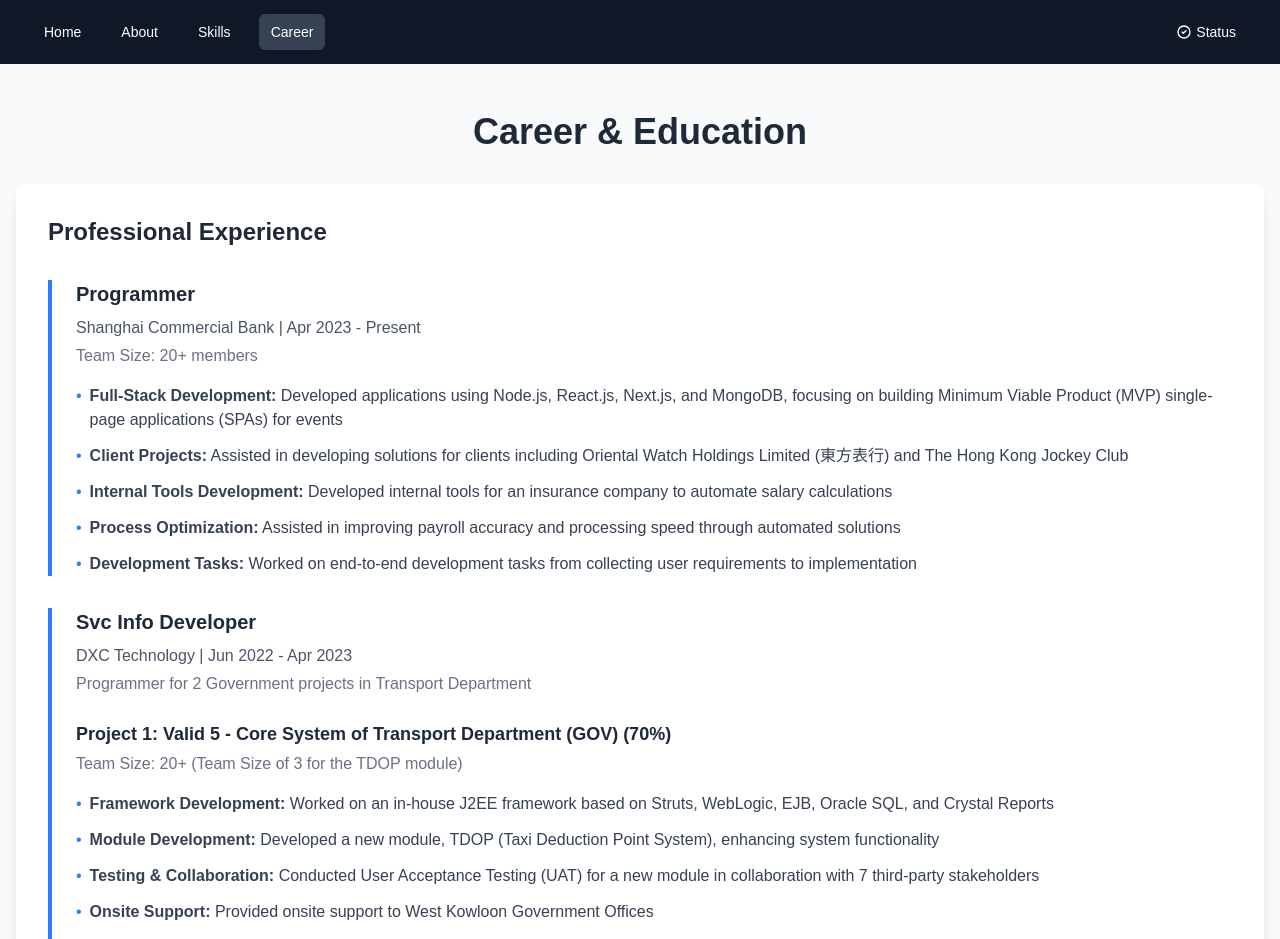
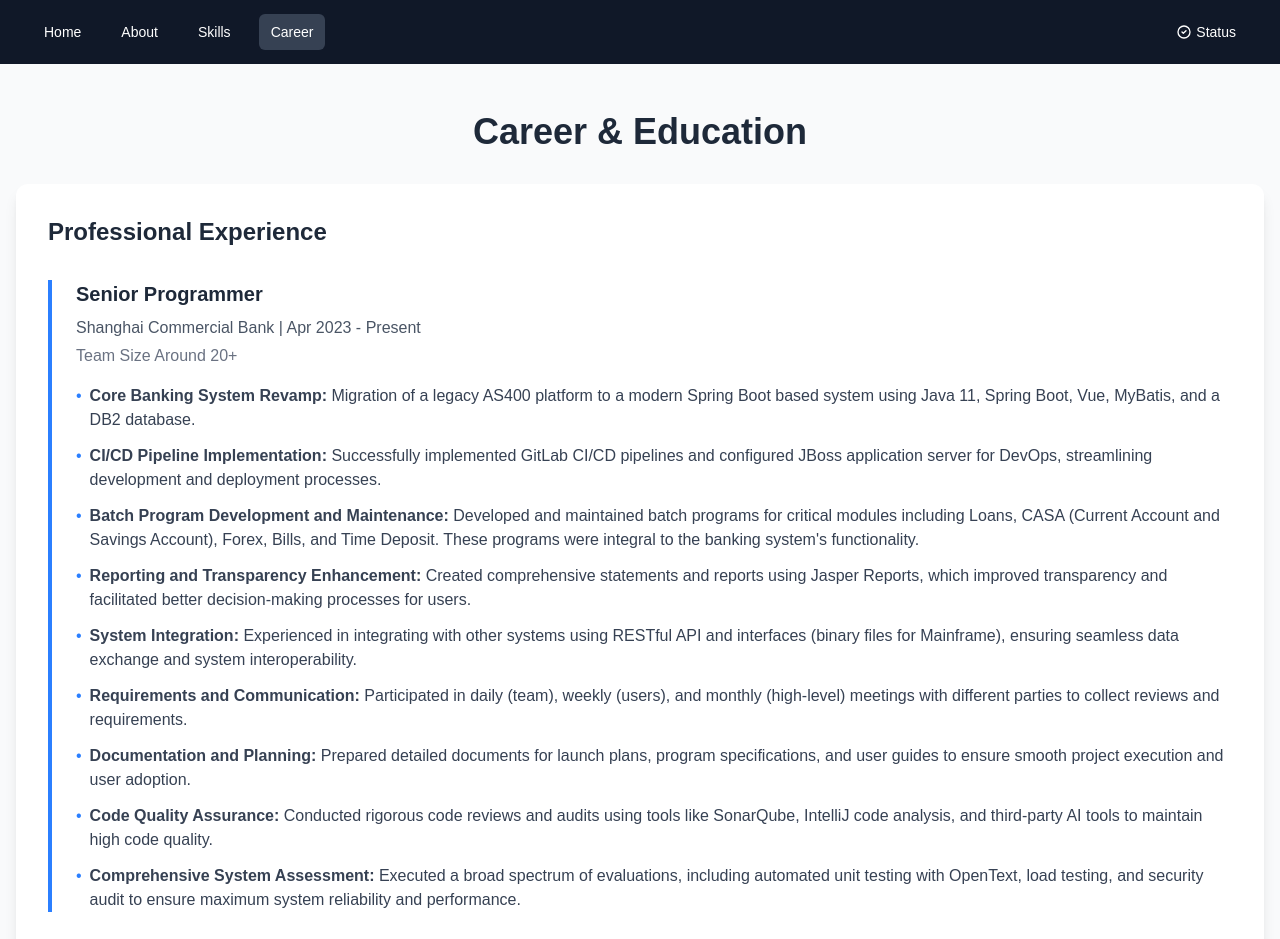
Before and after one commit to etklam/portfolio-2025-apr, a Next.js app: page /career in a window 1280 px wide. Shown: the top 939 px of the page. Built offline with nearby package versions, Linux system fonts and the light colour scheme.

Commit message:
Update my Career page

```diff
--- a/src/app/career/page.tsx
+++ b/src/app/career/page.tsx
@@ -12,38 +12,62 @@
           <div className="space-y-8">
             {/* Shanghai Commercial Bank Experience */}
             <div className="border-l-4 border-blue-500 pl-6">
-              <h3 className="text-xl font-semibold text-gray-800">Programmer</h3>
+              <h3 className="text-xl font-semibold text-gray-800">Senior Programmer</h3>
               <p className="text-gray-600 mt-2">Shanghai Commercial Bank | Apr 2023 - Present</p>
-              <p className="text-gray-500 mt-1">Team Size: 20+ members</p>
+              <p className="text-gray-500 mt-1">Team Size Around 20+</p>
               <ul className="mt-4 space-y-3 text-gray-700">
                 <li className="flex items-start">
                   <span className="text-blue-500 mr-2">•</span>
                   <span>
-                    <strong>Full-Stack Development:</strong> Developed applications using Node.js, React.js, Next.js, and MongoDB, focusing on building Minimum Viable Product (MVP) single-page applications (SPAs) for events
+                    <strong>Core Banking System Revamp:</strong> Migration of a legacy AS400 platform to a modern Spring Boot based system using Java 11, Spring Boot, Vue, MyBatis, and a DB2 database.
                   </span>
                 </li>
                 <li className="flex items-start">
                   <span className="text-blue-500 mr-2">•</span>
                   <span>
-                    <strong>Client Projects:</strong> Assisted in developing solutions for clients including Oriental Watch Holdings Limited (東方表行) and The Hong Kong Jockey Club
+                    <strong>CI/CD Pipeline Implementation:</strong> Successfully implemented GitLab CI/CD pipelines and configured JBoss application server for DevOps, streamlining development and deployment processes.
                   </span>
                 </li>
                 <li className="flex items-start">
                   <span className="text-blue-500 mr-2">•</span>
                   <span>
-                    <strong>Internal Tools Development:</strong> Developed internal tools for an insurance company to automate salary calculations
+                    <strong>Batch Program Development and Maintenance:</strong> Developed and maintained batch programs for critical modules including Loans, CASA (Current Account and Savings Account), Forex, Bills, and Time Deposit. These programs were integral to the banking system's functionality.
                   </span>
                 </li>
                 <li className="flex items-start">
                   <span className="text-blue-500 mr-2">•</span>
                   <span>
-                    <strong>Process Optimization:</strong> Assisted in improving payroll accuracy and processing speed through automated solutions
+                    <strong>Reporting and Transparency Enhancement:</strong> Created comprehensive statements and reports using Jasper Reports, which improved transparency and facilitated better decision-making processes for users.
                   </span>
                 </li>
                 <li className="flex items-start">
                   <span className="text-blue-500 mr-2">•</span>
                   <span>
-                    <strong>Development Tasks:</strong> Worked on end-to-end development tasks from collecting user requirements to implementation
+                    <strong>System Integration:</strong> Experienced in integrating with other systems using RESTful API and interfaces (binary files for Mainframe), ensuring seamless data exchange and system interoperability.
+                  </span>
+                </li>
+                <li className="flex items-start">
+                  <span className="text-blue-500 mr-2">•</span>
+                  <span>
+                    <strong>Requirements and Communication:</strong> Participated in daily (team), weekly (users), and monthly (high-level) meetings with different parties to collect reviews and requirements.
+                  </span>
+                </li>
+                <li className="flex items-start">
+                  <span className="text-blue-500 mr-2">•</span>
+                  <span>
+                    <strong>Documentation and Planning:</strong> Prepared detailed documents for launch plans, program specifications, and user guides to ensure smooth project execution and user adoption.
+                  </span>
+                </li>
+                <li className="flex items-start">
+                  <span className="text-blue-500 mr-2">•</span>
+                  <span>
+                    <strong>Code Quality Assurance:</strong> Conducted rigorous code reviews and audits using tools like SonarQube, IntelliJ code analysis, and third-party AI tools to maintain high code quality.
+                  </span>
+                </li>
+                <li className="flex items-start">
+                  <span className="text-blue-500 mr-2">•</span>
+                  <span>
+                    <strong>Comprehensive System Assessment:</strong> Executed a broad spectrum of evaluations, including automated unit testing with OpenText, load testing, and security audit to ensure maximum system reliability and performance.
                   </span>
                 </li>
               </ul>
@@ -62,31 +86,31 @@
                   <li className="flex items-start">
                     <span className="text-blue-500 mr-2">•</span>
                     <span>
-                      <strong>Framework Development:</strong> Worked on an in-house J2EE framework based on Struts, WebLogic, EJB, Oracle SQL, and Crystal Reports
+                      <strong>Framework Development:</strong> Worked on an in-house J2EE framework based on Struts, WebLogic, EJB, Oracle SQL, and Crystal Reports.
                     </span>
                   </li>
                   <li className="flex items-start">
                     <span className="text-blue-500 mr-2">•</span>
                     <span>
-                      <strong>Module Development:</strong> Developed a new module, TDOP (Taxi Deduction Point System), enhancing system functionality
+                      <strong>Module Development:</strong> Developed a new module, TDOP (Taxi Deduction Point System), enhancing system functionality.
                     </span>
                   </li>
                   <li className="flex items-start">
                     <span className="text-blue-500 mr-2">•</span>
                     <span>
-                      <strong>Testing & Collaboration:</strong> Conducted User Acceptance Testing (UAT) for a new module in collaboration with 7 third-party stakeholders
+                      <strong>Testing & Collaboration:</strong> Conducted User Acceptance Testing (UAT) for a new module in collaboration with 7 third-party stakeholders (Different teams and Departments in government, mainly police force and Judiciary).
                     </span>
                   </li>
                   <li className="flex items-start">
                     <span className="text-blue-500 mr-2">•</span>
                     <span>
-                      <strong>Onsite Support:</strong> Provided onsite support to West Kowloon Government Offices
+                      <strong>Onsite Support:</strong> Provided onsite support to West Kowloon Government Offices.
                     </span>
                   </li>
                   <li className="flex items-start">
                     <span className="text-blue-500 mr-2">•</span>
                     <span>
-                      <strong>Testing:</strong> Conducted various tests including unit test, SIT, UAT, and load tests
+                      <strong>Testing:</strong> Conducted various tests including unit test, SIT, UAT, and load tests.
                     </span>
                   </li>
                 </ul>
@@ -99,37 +123,37 @@
                   <li className="flex items-start">
                     <span className="text-blue-500 mr-2">•</span>
                     <span>
-                      <strong>System Maintenance:</strong> Utilized C#, .NET, and MS SQL Server to provide maintenance, enhancements, regular patching, and on-call onsite production support
+                      <strong>System Maintenance:</strong> Utilized C#, .NET, and MS SQL Server to provide maintenance, enhancements, regular patching, and on-call onsite production support.
                     </span>
                   </li>
                   <li className="flex items-start">
                     <span className="text-blue-500 mr-2">•</span>
                     <span>
-                      <strong>Infrastructure Upgrade:</strong> Assisted in coordinating with the infrastructure team for system upgrade process (2008 R2 to 2019)
+                      <strong>Infrastructure Upgrade:</strong> Coordinated with the infrastructure team to plan and execute a staged upgrade process, adhering to Microsoft's recommended path (2008 R2 to 2019).
                     </span>
                   </li>
                   <li className="flex items-start">
                     <span className="text-blue-500 mr-2">•</span>
                     <span>
-                      <strong>Disaster Recovery:</strong> Assisted in reviewing and updating the disaster plan with frontline users
+                      <strong>Disaster Recovery:</strong> Reviewed, updated and practiced the disaster plan with frontline users.
                     </span>
                   </li>
                   <li className="flex items-start">
                     <span className="text-blue-500 mr-2">•</span>
                     <span>
-                      <strong>User Support:</strong> Provided onsite support to Admiralty Offices for User training and on-prem rack support
+                      <strong>User Support:</strong> Provided onsite support to Admiralty Offices for User training and on-prem rack support.
                     </span>
                   </li>
                   <li className="flex items-start">
                     <span className="text-blue-500 mr-2">•</span>
                     <span>
-                      <strong>Documentation & Training:</strong> Assisted in writing user manuals and providing user training
+                      <strong>Documentation & Training:</strong> Wrote user manuals and provided user training.
                     </span>
                   </li>
                   <li className="flex items-start">
                     <span className="text-blue-500 mr-2">•</span>
                     <span>
-                      <strong>Reporting Enhancement:</strong> Worked on enhancing SQL Server Reporting Services (SSRS) functionality as ActiveX controls were phased out
+                      <strong>Reporting Enhancement:</strong> Enhanced SQL Server Reporting Services (SSRS) functionality as ActiveX controls were phased out.
                     </span>
                   </li>
                 </ul>
@@ -139,43 +163,43 @@
             {/* FromDB Limited Experience */}
             <div className="border-l-4 border-blue-500 pl-6">
               <h3 className="text-xl font-semibold text-gray-800">Web Developer</h3>
-              <p className="text-gray-600 mt-2">FromDB Limited | Jun 2021 - Oct 2021</p>
+              <p className="text-gray-600 mt-2">FromDB Limited | June 2021 - Oct 2021</p>
               <p className="text-gray-500 mt-1">Summer Internship Program | Team Size: 3 (Start-up)</p>
               <ul className="mt-4 space-y-3 text-gray-700">
                 <li className="flex items-start">
                   <span className="text-blue-500 mr-2">•</span>
                   <span>
-                    <strong>Full-Stack Development:</strong> Developed applications using Node.js, React.js, Next.js, and MongoDB, focusing on building Minimum Viable Product (MVP) single-page applications (SPAs) for events
+                    <strong>Full-Stack Development:</strong> Full-stack developer proficient in Node.js, React.js, Next.js, MongoDB, specializing in building Minimum Viable Product (MVP) single-page applications (SPAs) for events.
                   </span>
                 </li>
                 <li className="flex items-start">
                   <span className="text-blue-500 mr-2">•</span>
                   <span>
-                    <strong>Client Projects:</strong> Assisted in developing solutions for clients including Oriental Watch Holdings Limited (東方表行) and The Hong Kong Jockey Club
+                    <strong>Client Projects:</strong> Developed efficient, scalable solutions for high-profile clients, including Oriental Watch Holdings Limited (東方表行) and The Hong Kong Jockey Club.
                   </span>
                 </li>
                 <li className="flex items-start">
                   <span className="text-blue-500 mr-2">•</span>
                   <span>
-                    <strong>Internal Tools Development:</strong> Developed internal tools for an insurance company to automate salary calculations
+                    <strong>Internal Tools Development:</strong> Developed internal tools for an insurance company to automate salary calculations, leveraging modern web technologies.
                   </span>
                 </li>
                 <li className="flex items-start">
                   <span className="text-blue-500 mr-2">•</span>
                   <span>
-                    <strong>Process Optimization:</strong> Assisted in improving payroll accuracy and processing speed through automated solutions
+                    <strong>Process Optimization:</strong> Built efficient solutions to support HR operations, improving payroll accuracy and processing speed.
                   </span>
                 </li>
                 <li className="flex items-start">
                   <span className="text-blue-500 mr-2">•</span>
                   <span>
-                    <strong>Development Tasks:</strong> Worked on end-to-end development tasks from collecting user requirements to implementation
+                    <strong>Project Management:</strong> Managed projects from collecting user requirements to design and development.
                   </span>
                 </li>
                 <li className="flex items-start">
                   <span className="text-blue-500 mr-2">•</span>
                   <span>
-                    <strong>Cloud Deployment:</strong> Assisted in deploying applications using AWS Cloud services (Lambda, Lightsail, S3) and Docker
+                    <strong>Cloud Deployment:</strong> Deployment using AWS Cloud services (Lambda, Lightsail, S3) and Docker.
                   </span>
                 </li>
               </ul>
@@ -193,13 +217,13 @@
               <li className="flex items-start">
                 <span className="text-blue-500 mr-2">•</span>
                 <span>
-                  <strong>Core Studies:</strong> Computer Science fundamentals, Software Engineering, Database Systems, and Web Development
+                  <strong>Core Studies:</strong> Computer Science fundamentals, Software Engineering, Database Systems, Web Development, Cyber Security, and Artificial Intelligence
                 </span>
               </li>
               <li className="flex items-start">
                 <span className="text-blue-500 mr-2">•</span>
                 <span>
-                  <strong>Technical Skills:</strong> Programming languages (Java, Python, C++), Data Structures, Algorithms, and System Design
+                  <strong>Technical Skills:</strong> Programming languages (Java, Python, C++, Node.js), Data Structures, Algorithms, and System Design
                 </span>
               </li>
               <li className="flex items-start">
```
